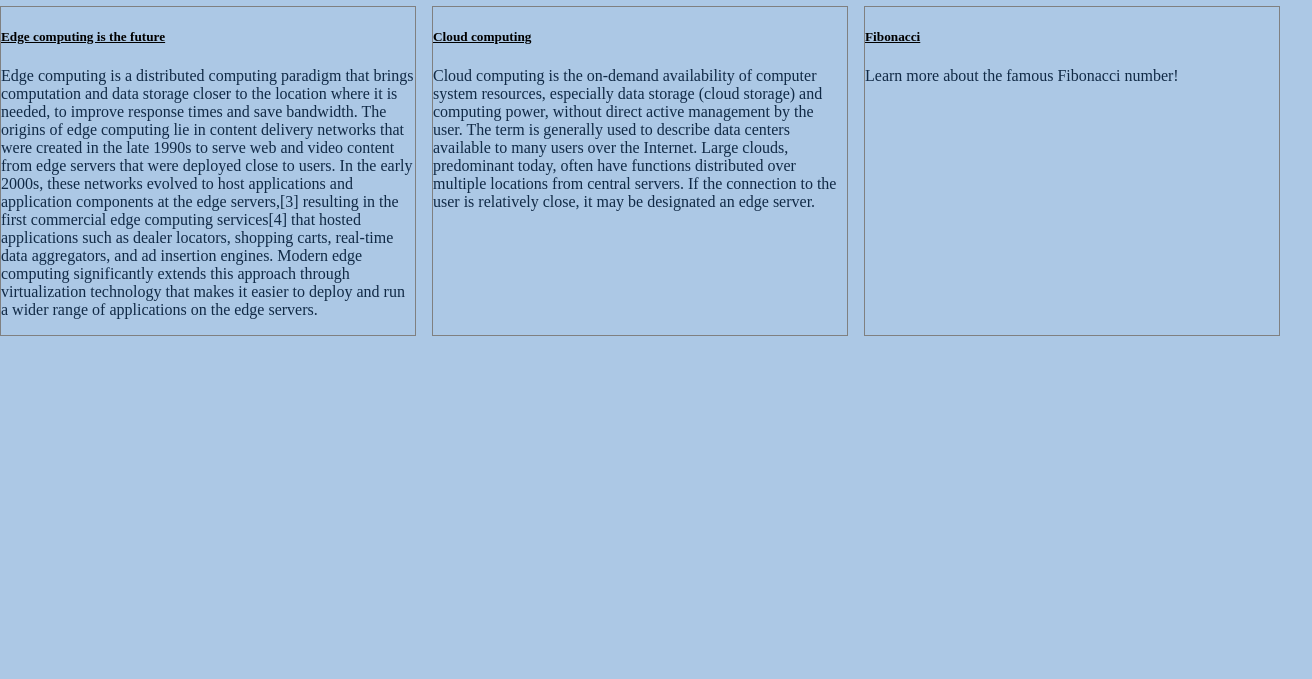
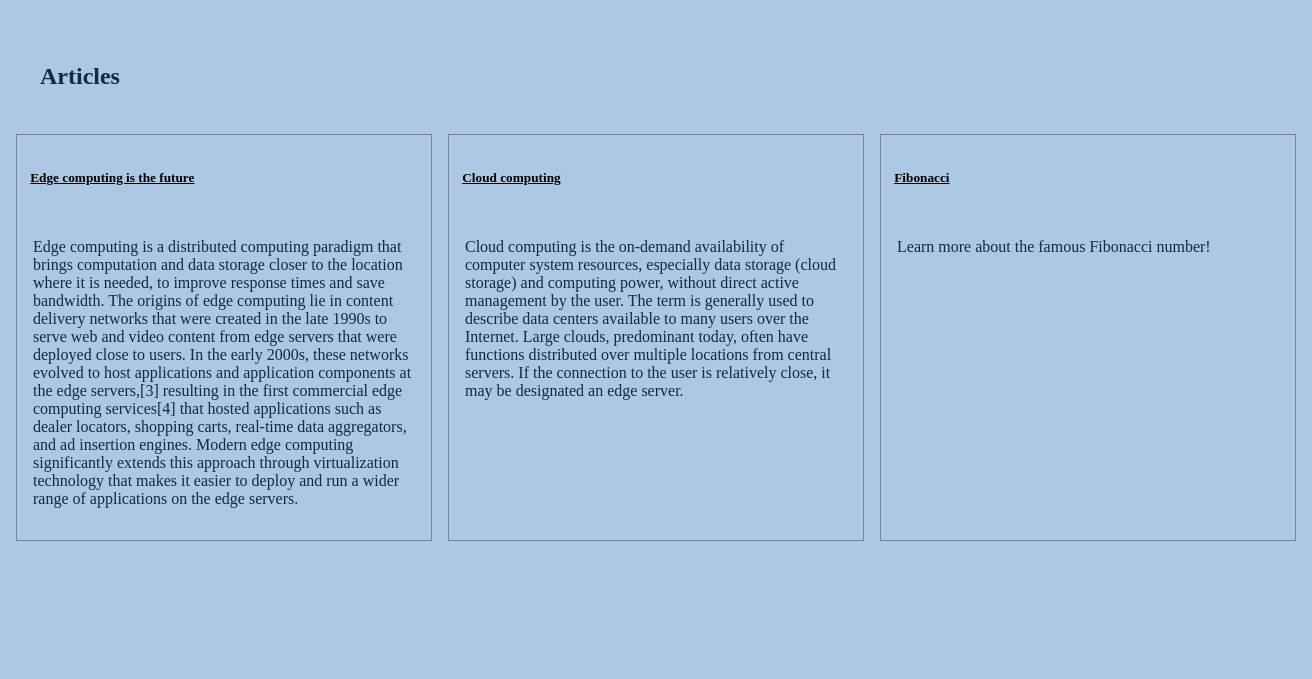
Before and after one commit to mayasaffron/permutive-challenges-challenge-l2-mayasaffron, a plain HTML site: page challenge-l2-mayasaffron-master/challenge-l2-mayasaffron-master/index.html in a window 1280 px wide. Shown: the part 121-800 px from the top of the page, 1312 px wide, since content can reach past the window. Drawn offline with Linux system fonts and the light colour scheme.

Commit message:
Added a padding value to the p, h1, h2 and h5 tags

```diff
--- a/challenge-l2-mayasaffron-master/challenge-l2-mayasaffron-master/style/main.css
+++ b/challenge-l2-mayasaffron-master/challenge-l2-mayasaffron-master/style/main.css
@@ -3,7 +3,12 @@ body {
   margin: 0;
   background-color: #ACC8E5;
   color: #112A46;
+  padding: 1em;
 }
+p, h1, h2, h5{
+  padding: 1em;
+}
+
 .articles {
   display: flex;
   column-gap: 1em;
```
